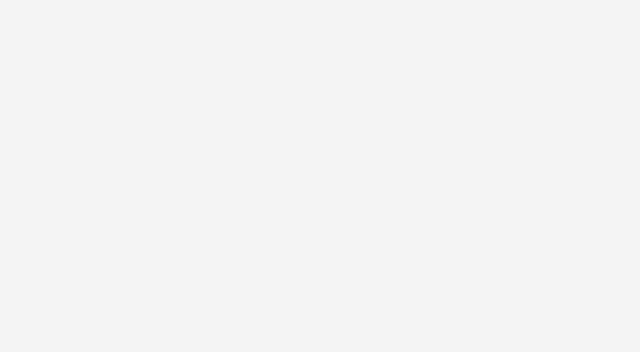
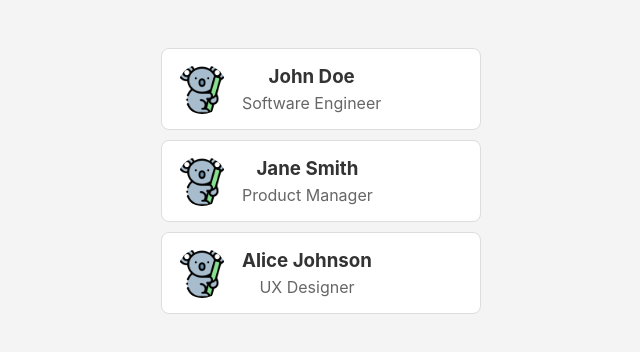
Before and after one commit to hvega6/emplyee-directory-using-vite-react, a React (Vite) app in the folder emplyee directory/: page / in a window 1280 px wide. Shown: the top 352 px of the page, without its empty margins (319-959 px from the left). Built offline with nearby package versions, Linux system fonts and the light colour scheme.

Commit message:
Update EmployeeListItem.jsx

```diff
--- a/emplyee directory/src/routes/EmployeeListItem.jsx
+++ b/emplyee directory/src/routes/EmployeeListItem.jsx
@@ -1,11 +1,23 @@
-import React from 'react'
+import PropTypes from 'prop-types';
 
-function EmployeeListItem() {
+function EmployeeListItem({ employee }) {
   return (
-    <div>
-
-    </div>
-  )
+    <li className="employee-list-item">
+      <img src={employee.picture} alt={employee.name} />
+      <div>
+        <h3>{employee.name}</h3>
+        <p>{employee.position}</p>
+      </div>
+    </li>
+  );
 }
 
+EmployeeListItem.propTypes = {
+  employee: PropTypes.shape({
+    picture: PropTypes.string.isRequired,
+    name: PropTypes.string.isRequired,
+    position: PropTypes.string.isRequired,
+  }).isRequired,
+};
+
 export default EmployeeListItem
```
